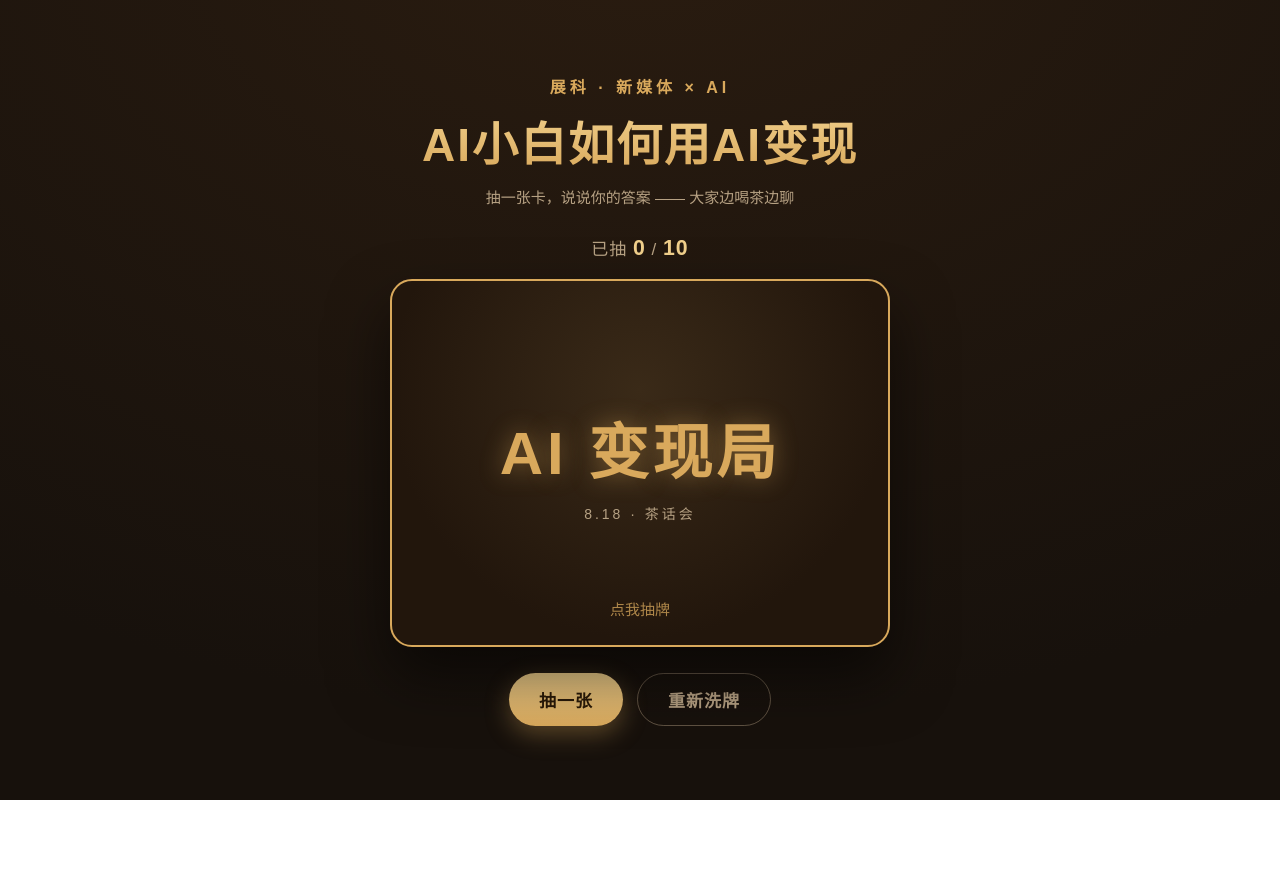
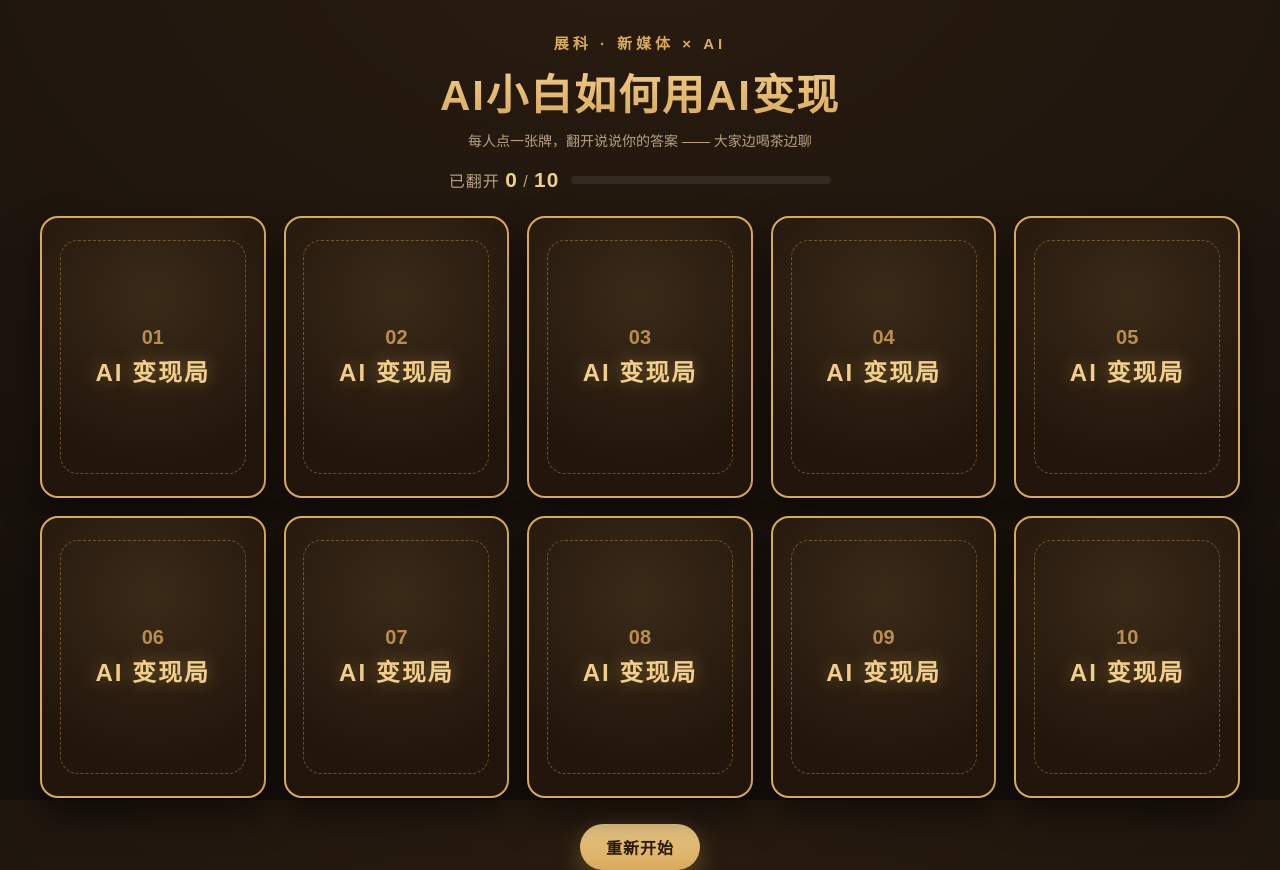
Before and after one commit to 3105950381zz-rgb/ai-chouka, a plain HTML site: page index.html in a window 1280 px wide. Before the commit the page ends 800 px from the top, so only its background shows below. Drawn offline with Linux system fonts and the light colour scheme.

Commit message:
改为十张卡平铺抽卡，增强趣味性

```diff
--- a/index.html
+++ b/index.html
@@ -27,187 +27,160 @@
     display: flex;
     flex-direction: column;
     align-items: center;
-    justify-content: center;
     min-height: 100vh;
-    padding: 24px;
-    overflow: hidden;
+    padding: clamp(14px, 3vw, 32px);
     user-select: none;
   }
 
   /* 顶部标题 */
-  .header {
-    text-align: center;
-    margin-bottom: 28px;
-    animation: fadeDown .8s ease both;
-  }
+  .header { text-align: center; margin-bottom: 18px; animation: fadeDown .8s ease both; }
   .header .sub {
-    font-size: clamp(12px, 2vw, 16px);
-    letter-spacing: 4px;
-    color: var(--gold);
-    margin-bottom: 10px;
-    font-weight: 600;
+    font-size: clamp(11px, 1.6vw, 15px); letter-spacing: 4px; color: var(--gold);
+    margin-bottom: 8px; font-weight: 600;
   }
   .header h1 {
-    font-size: clamp(24px, 4.5vw, 46px);
-    font-weight: 800;
-    letter-spacing: 2px;
+    font-size: clamp(22px, 3.6vw, 42px); font-weight: 800; letter-spacing: 2px;
     background: linear-gradient(180deg, var(--gold-light), var(--gold));
-    -webkit-background-clip: text;
-    background-clip: text;
-    -webkit-text-fill-color: transparent;
+    -webkit-background-clip: text; background-clip: text; -webkit-text-fill-color: transparent;
   }
   .header .hint {
-    margin-top: 12px;
-    font-size: clamp(12px, 1.6vw, 15px);
-    color: var(--muted);
+    margin-top: 8px; font-size: clamp(12px, 1.5vw, 14px); color: var(--muted);
   }
 
-  /* 进度 */
+  /* 进度条 */
   .progress {
-    font-size: clamp(13px, 1.8vw, 17px);
-    color: var(--muted);
-    margin-bottom: 18px;
-    letter-spacing: 1px;
+    display: flex; align-items: center; gap: 12px;
+    margin-bottom: clamp(14px, 2.5vw, 24px);
   }
-  .progress b { color: var(--gold-light); font-size: 1.25em; }
+  .progress .text { font-size: clamp(13px, 1.7vw, 16px); color: var(--muted); letter-spacing: 1px; }
+  .progress .text b { color: var(--gold-light); font-size: 1.3em; }
+  .bar {
+    width: clamp(120px, 22vw, 260px); height: 8px; border-radius: 99px;
+    background: rgba(255,255,255,.08); overflow: hidden;
+  }
+  .bar i {
+    display: block; height: 100%; width: 0%; border-radius: 99px;
+    background: linear-gradient(90deg, var(--gold), var(--gold-light));
+    transition: width .5s cubic-bezier(.3,1,.4,1);
+  }
 
-  /* 舞台：放卡片 */
-  .stage {
-    position: relative;
-    width: min(560px, 88vw);
-    height: clamp(300px, 46vh, 420px);
-    perspective: 1400px;
-    display: flex;
-    align-items: center;
-    justify-content: center;
+  /* 卡牌区域 */
+  .grid {
+    display: grid;
+    grid-template-columns: repeat(5, 1fr);
+    gap: clamp(8px, 1.6vw, 18px);
+    width: min(1200px, 96vw);
+    perspective: 1600px;
   }
 
   .card {
     position: relative;
-    width: min(500px, 82vw);
-    height: 100%;
+    aspect-ratio: 4 / 5;
+    cursor: pointer;
+    -webkit-tap-highlight-color: transparent;
+  }
+  .card-inner {
+    position: absolute; inset: 0;
     transform-style: preserve-3d;
-    transition: transform .7s cubic-bezier(.34, 1.3, .5, 1);
-    cursor: pointer;
+    transition: transform .65s cubic-bezier(.3, 1.2, .5, 1);
   }
-  .card.flipped { transform: rotateY(180deg); }
+  .card.flipped .card-inner { transform: rotateY(180deg); }
 
-  .card-face {
-    position: absolute;
-    inset: 0;
-    backface-visibility: hidden;
-    -webkit-backface-visibility: hidden;
-    border-radius: 22px;
-    box-shadow: 0 30px 60px rgba(0,0,0,.55);
-    display: flex;
-    flex-direction: column;
-    align-items: center;
-    justify-content: center;
-    padding: clamp(20px, 4vw, 40px);
+  .face {
+    position: absolute; inset: 0;
+    backface-visibility: hidden; -webkit-backface-visibility: hidden;
+    border-radius: clamp(10px, 1.6vw, 18px);
+    display: flex; flex-direction: column; align-items: center; justify-content: center;
+    padding: clamp(8px, 1.4vw, 18px);
+    box-shadow: 0 18px 34px rgba(0,0,0,.5);
   }
 
   /* 牌背 */
-  .card-back {
+  .back {
     background:
-      radial-gradient(circle at 50% 30%, #3a2a18 0%, #22160c 70%);
+      radial-gradient(circle at 50% 28%, #3a2a18 0%, #22160c 72%);
     border: 2px solid var(--gold);
+    transition: box-shadow .3s;
   }
-  .card-back .logo {
-    font-size: clamp(34px, 6vw, 60px);
-    font-weight: 900;
-    color: var(--gold);
-    letter-spacing: 4px;
-    text-shadow: 0 0 24px rgba(217,169,92,.45);
+  .back::after {
+    content: ""; position: absolute; inset: 8%;
+    border: 1px dashed rgba(217,169,92,.4);
+    border-radius: inherit; pointer-events: none;
   }
-  .card-back .logo-sub {
-    margin-top: 12px;
-    font-size: clamp(11px, 1.6vw, 14px);
-    letter-spacing: 3px;
-    color: var(--muted);
+  .back .idx {
+    font-size: clamp(13px, 1.7vw, 20px); font-weight: 900;
+    color: var(--gold); opacity: .8;
   }
-  .card-back .tap {
-    position: absolute;
-    bottom: 26px;
-    font-size: clamp(12px, 1.6vw, 15px);
-    color: var(--gold);
-    opacity: .85;
-    animation: pulse 1.6s ease infinite;
+  .back .logo {
+    font-size: clamp(14px, 1.9vw, 24px); font-weight: 800;
+    color: var(--gold-light); letter-spacing: 2px; margin-top: 4px;
+    text-shadow: 0 0 18px rgba(217,169,92,.4);
+  }
+  /* 未翻开悬停 / 可抽提示 */
+  .card:hover:not(.flipped) .back { box-shadow: 0 0 26px rgba(217,169,92,.5); transform: translateY(-3px); }
+  .card:hover:not(.flipped) .card-inner { transition-duration: .35s; }
+  .card.flipped .card-inner:hover { transform: rotateY(180deg) translateY(-4px); }
+
+  /* 牌面（问题） */
+  .front {
+    transform: rotateY(180deg);
+    background:
+      linear-gradient(180deg, #fffdf5 0%, #f7ecd6 100%);
+    border: 2px solid var(--gold);
+    color: var(--card-text);
+  }
+  .front.flash { box-shadow: 0 0 40px rgba(240,207,139,.85); }
+  .front .q-label {
+    font-size: clamp(8px, 1vw, 11px); letter-spacing: 2px;
+    color: var(--gold); font-weight: 700; margin-bottom: clamp(6px, 1vw, 12px);
+    text-align: center;
+  }
+  .front .q {
+    font-size: clamp(11px, 2.5vmin, 22px);
+    font-weight: 800; line-height: 1.45; text-align: center;
+    overflow: hidden;
+  }
+  .front .q-no {
+    margin-top: auto; padding-top: 8px;
+    font-size: clamp(8px, 1vw, 11px); color: var(--muted); letter-spacing: 2px;
   }
 
-  /* 牌面（问题） */
-  .card-front {
-    transform: rotateY(180deg);
-    background: var(--card-bg);
-    color: var(--card-text);
-    border: 2px solid var(--gold);
+  /* 结束提示 */
+  .done {
+    display: none; text-align: center; margin-top: 16px;
+    font-size: clamp(18px, 2.6vw, 28px); font-weight: 800; color: var(--gold-light);
+    animation: popIn .5s ease both;
   }
-  .card-front .q-label {
-    font-size: clamp(11px, 1.5vw, 14px);
-    letter-spacing: 3px;
-    color: var(--gold);
-    font-weight: 700;
-    margin-bottom: 18px;
+  .done .small { display: block; margin-top: 8px; font-size: clamp(12px, 1.5vw, 15px); font-weight: 500; color: var(--muted); }
+
+  /* 按钮 */
+  .controls { margin-top: clamp(14px, 2.5vw, 26px); display: flex; gap: 14px; flex-wrap: wrap; justify-content: center; }
+  .btn {
+    font-family: inherit; font-size: clamp(13px, 1.7vw, 16px); font-weight: 700; letter-spacing: 1px;
+    padding: 11px 26px; border-radius: 999px; border: none; cursor: pointer;
+    transition: transform .15s, box-shadow .2s, opacity .15s;
   }
-  .card-front .q {
-    font-size: clamp(19px, 3.2vw, 30px);
-    font-weight: 800;
-    line-height: 1.5;
-    text-align: center;
-  }
-  .card-front .q-foot {
-    margin-top: 22px;
-    font-size: clamp(12px, 1.7vw, 15px);
-    color: var(--muted);
-  }
-
-  /* 按钮组 */
-  .controls {
-    display: flex;
-    gap: 14px;
-    margin-top: 26px;
-    flex-wrap: wrap;
-    justify-content: center;
-  }
-  .btn {
-    font-family: inherit;
-    font-size: clamp(14px, 1.8vw, 17px);
-    font-weight: 700;
-    letter-spacing: 1px;
-    padding: 13px 30px;
-    border-radius: 999px;
-    border: none;
-    cursor: pointer;
-    transition: transform .15s, opacity .15s, box-shadow .2s;
-  }
-  .btn:active { transform: scale(.96); }
+  .btn:active { transform: scale(.95); }
   .btn-primary {
     background: linear-gradient(180deg, var(--gold-light), var(--gold));
-    color: #2a1a08;
-    box-shadow: 0 8px 24px rgba(217,169,92,.35);
+    color: #2a1a08; box-shadow: 0 8px 24px rgba(217,169,92,.35);
   }
+  .btn-primary:hover { box-shadow: 0 10px 30px rgba(217,169,92,.5); }
   .btn-ghost {
-    background: transparent;
-    color: var(--muted);
-    border: 1px solid rgba(182,161,131,.45);
+    background: transparent; color: var(--muted); border: 1px solid rgba(182,161,131,.45);
   }
-  .btn:hover { opacity: .92; box-shadow: 0 10px 30px rgba(217,169,92,.45); }
-  .btn:disabled { opacity: .35; cursor: not-allowed; box-shadow: none; }
+  .btn-ghost:hover { color: var(--gold-light); border-color: var(--gold); }
 
-  /* 全部抽完提示 */
-  .done {
-    display: none;
-    text-align: center;
-    font-size: clamp(20px, 3vw, 30px);
-    font-weight: 800;
-    color: var(--gold-light);
-    line-height: 1.6;
+  @keyframes fadeDown { from { opacity: 0; transform: translateY(-14px);} to { opacity:1; transform:none;} }
+  @keyframes popIn { 0%{ opacity:0; transform: scale(.85);} 60%{ transform: scale(1.05);} 100%{ opacity:1; transform: scale(1);} }
+  @keyframes flipPop { 0%{ transform: scale(1);} 45%{ transform: scale(1.06);} 100%{ transform: scale(1);} }
+  .card.flipped .card-inner { animation: flipPop .7s ease; }
+
+  /* 手机竖屏：2 列，保证问题可读 */
+  @media (max-width: 640px) {
+    .grid { grid-template-columns: repeat(2, 1fr); }
+    .front .q { font-size: clamp(13px, 4vw, 17px); }
   }
-  .done .small { display:block; margin-top: 14px; font-size: clamp(13px, 1.7vw, 16px); font-weight: 500; color: var(--muted); }
-
-  @keyframes fadeDown { from { opacity: 0; transform: translateY(-16px);} to { opacity:1; transform:none;} }
-  @keyframes pulse { 0%,100%{opacity:.6;} 50%{opacity:1;} }
-  @keyframes popIn { 0%{ opacity:0; transform: scale(.85);} 60%{ transform: scale(1.05);} 100%{ opacity:1; transform: scale(1);} }
-  .card-front .q, .card-front .q-label, .card-front .q-foot { animation: popIn .5s ease both; }
 </style>
 </head>
 <body>
@@ -215,38 +188,26 @@
   <div class="header">
     <div class="sub">展科 · 新媒体 × AI</div>
     <h1>AI小白如何用AI变现</h1>
-    <div class="hint">抽一张卡，说说你的答案 —— 大家边喝茶边聊</div>
+    <div class="hint">每人点一张牌，翻开说说你的答案 —— 大家边喝茶边聊</div>
   </div>
 
-  <div class="progress">已抽 <b id="cur">0</b> / <b id="total">10</b></div>
-
-  <div class="stage" id="stage">
-    <div class="card" id="card">
-      <div class="card-face card-back">
-        <div class="logo">AI 变现局</div>
-        <div class="logo-sub">8.18 · 茶话会</div>
-        <div class="tap">点我抽牌</div>
-      </div>
-      <div class="card-face card-front">
-        <div class="q-label">抽到这张的朋友，请回答</div>
-        <div class="q" id="qText"></div>
-        <div class="q-foot" id="qFoot">答完可以把话题抛给下一位</div>
-      </div>
-    </div>
+  <div class="progress">
+    <span class="text">已翻开 <b id="cur">0</b> / <b id="total">10</b></span>
+    <div class="bar"><i id="bar"></i></div>
   </div>
 
+  <div class="grid" id="grid"></div>
+
   <div class="done" id="done">
-    十张卡都抽完啦 🍵
+    十张牌都翻完啦 🍵
     <span class="small">今天聊的话题，可能就藏在这些答案里</span>
   </div>
 
   <div class="controls">
-    <button class="btn btn-primary" id="btnDraw">抽一张</button>
-    <button class="btn btn-ghost" id="btnReset">重新洗牌</button>
+    <button class="btn btn-primary" id="btnReset">重新开始</button>
   </div>
 
 <script>
-  // 卡片内容 —— 关于使用AI的互动问题（贴合「变现」主题）
   const CARDS = [
     "你手机里有几个AI软件？哪个用起来最惊喜？",
     "你最近一次用AI，是帮你干了件什么事？",
@@ -260,101 +221,99 @@
     "你心里最大的疑问：AI到底能不能真的赚到钱？"
   ];
 
-  const cardEl = document.getElementById('card');
-  const qText = document.getElementById('qText');
-  const qFoot = document.getElementById('qFoot');
+  const grid = document.getElementById('grid');
   const curEl = document.getElementById('cur');
   const totalEl = document.getElementById('total');
+  const barEl = document.getElementById('bar');
   const doneEl = document.getElementById('done');
-  const btnDraw = document.getElementById('btnDraw');
-  const btnReset = document.getElementById('btnReset');
-
-  let pool = [];
-  let flipped = false;
-  let animating = false;
 
   totalEl.textContent = CARDS.length;
+  let flippedCount = 0;
 
-  function shuffle(arr) {
-    for (let i = arr.length - 1; i > 0; i--) {
-      const j = Math.floor(Math.random() * (i + 1));
-      [arr[i], arr[j]] = [arr[j], arr[i]];
-    }
-    return arr;
-  }
-  function initPool() { pool = shuffle([...CARDS]); }
-
-  function updateProgress() { curEl.textContent = CARDS.length - pool.length; }
-
-  function showQuestion(text) {
-    qText.textContent = text;
-    // 重新触发一次弹入动画
-    qText.style.animation = 'none';
-    void qText.offsetHeight;
-    qText.style.animation = '';
+  // 简单翻牌音效（Web Audio，无需外部文件）
+  function playFlip() {
+    try {
+      const ctx = new (window.AudioContext || window.webkitAudioContext)();
+      const osc = ctx.createOscillator();
+      const gain = ctx.createGain();
+      osc.type = 'sine';
+      osc.frequency.setValueAtTime(620, ctx.currentTime);
+      osc.frequency.exponentialRampToValueAtTime(980, ctx.currentTime + 0.12);
+      gain.gain.setValueAtTime(0.12, ctx.currentTime);
+      gain.gain.exponentialRampToValueAtTime(0.001, ctx.currentTime + 0.22);
+      osc.connect(gain).connect(ctx.destination);
+      osc.start();
+      osc.stop(ctx.currentTime + 0.25);
+    } catch (e) { /* 音效失败不影响使用 */ }
   }
 
-  function showDone() {
-    cardEl.style.display = 'none';
-    doneEl.style.display = 'block';
-    btnDraw.disabled = true;
-    btnDraw.textContent = '已抽完';
-  }
-
-  // 核心抽卡逻辑
-  function draw() {
-    if (animating) return;
-    if (pool.length === 0) { showDone(); return; }
-
-    if (!flipped) {
-      // 牌背 → 翻开这张
-      const item = pool.pop();
-      showQuestion(item);
-      cardEl.classList.add('flipped');
-      flipped = true;
-      btnDraw.textContent = '下一张';
-      updateProgress();
+  function updateProgress() {
+    curEl.textContent = flippedCount;
+    barEl.style.width = (flippedCount / CARDS.length * 100) + '%';
+    if (flippedCount === CARDS.length) {
+      doneEl.style.display = 'block';
     } else {
-      // 已翻开 → 翻回背面，下一张
-      animating = true;
-      cardEl.classList.remove('flipped');
-      flipped = false;
-      btnDraw.textContent = '抽一张';
-      setTimeout(() => {
-        if (pool.length === 0) {
-          showDone();
-          animating = false;
-          return;
-        }
-        const item = pool.pop();
-        showQuestion(item);
-        cardEl.classList.add('flipped');
-        flipped = true;
-        btnDraw.textContent = '下一张';
-        updateProgress();
-        animating = false;
-      }, 480);
+      doneEl.style.display = 'none';
     }
   }
 
-  function reset() {
-    initPool();
+  function buildCards() {
+    grid.innerHTML = '';
+    flippedCount = 0;
+    CARDS.forEach((text, i) => {
+      const card = document.createElement('div');
+      card.className = 'card';
+      card.dataset.idx = i;
+      card.innerHTML = `
+        <div class="card-inner">
+          <div class="face back">
+            <div class="idx">${String(i + 1).padStart(2, '0')}</div>
+            <div class="logo">AI 变现局</div>
+          </div>
+          <div class="face front">
+            <div class="q-label">抽到这张的朋友，请回答</div>
+            <div class="q">${text}</div>
+            <div class="q-no">第 ${i + 1} 张</div>
+          </div>
+        </div>`;
+      card.addEventListener('click', () => flipCard(card, i));
+      grid.appendChild(card);
+    });
     updateProgress();
-    cardEl.style.display = '';
-    doneEl.style.display = 'none';
-    cardEl.classList.remove('flipped');
-    flipped = false;
-    animating = false;
-    btnDraw.disabled = false;
-    btnDraw.textContent = '抽一张';
   }
 
-  cardEl.addEventListener('click', draw);
-  btnDraw.addEventListener('click', draw);
-  btnReset.addEventListener('click', reset);
+  function flipCard(card, i) {
+    if (card.classList.contains('flipped')) return; // 已翻开的不能再翻
+    card.classList.add('flipped');
+    flippedCount++;
+    playFlip();
+    // 翻开瞬间金色闪光
+    const front = card.querySelector('.front');
+    front.classList.add('flash');
+    setTimeout(() => front.classList.remove('flash'), 900);
+    updateProgress();
+  }
 
-  initPool();
-  updateProgress();
+  function shuffle() {
+    // 真洗牌：随机重排 DOM
+    const cards = [...grid.children];
+    for (let i = cards.length - 1; i > 0; i--) {
+      const j = Math.floor(Math.random() * (i + 1));
+      [cards[i], cards[j]] = [cards[j], cards[i]];
+    }
+    cards.forEach(c => grid.appendChild(c));
+  }
+
+  function reset() {
+    flippedCount = 0;
+    grid.querySelectorAll('.card').forEach(c => c.classList.remove('flipped'));
+    updateProgress();
+    shuffle();
+    playFlip();
+  }
+
+  document.getElementById('btnReset').addEventListener('click', reset);
+  buildCards();
 </script>
 </body>
 </html>
```
